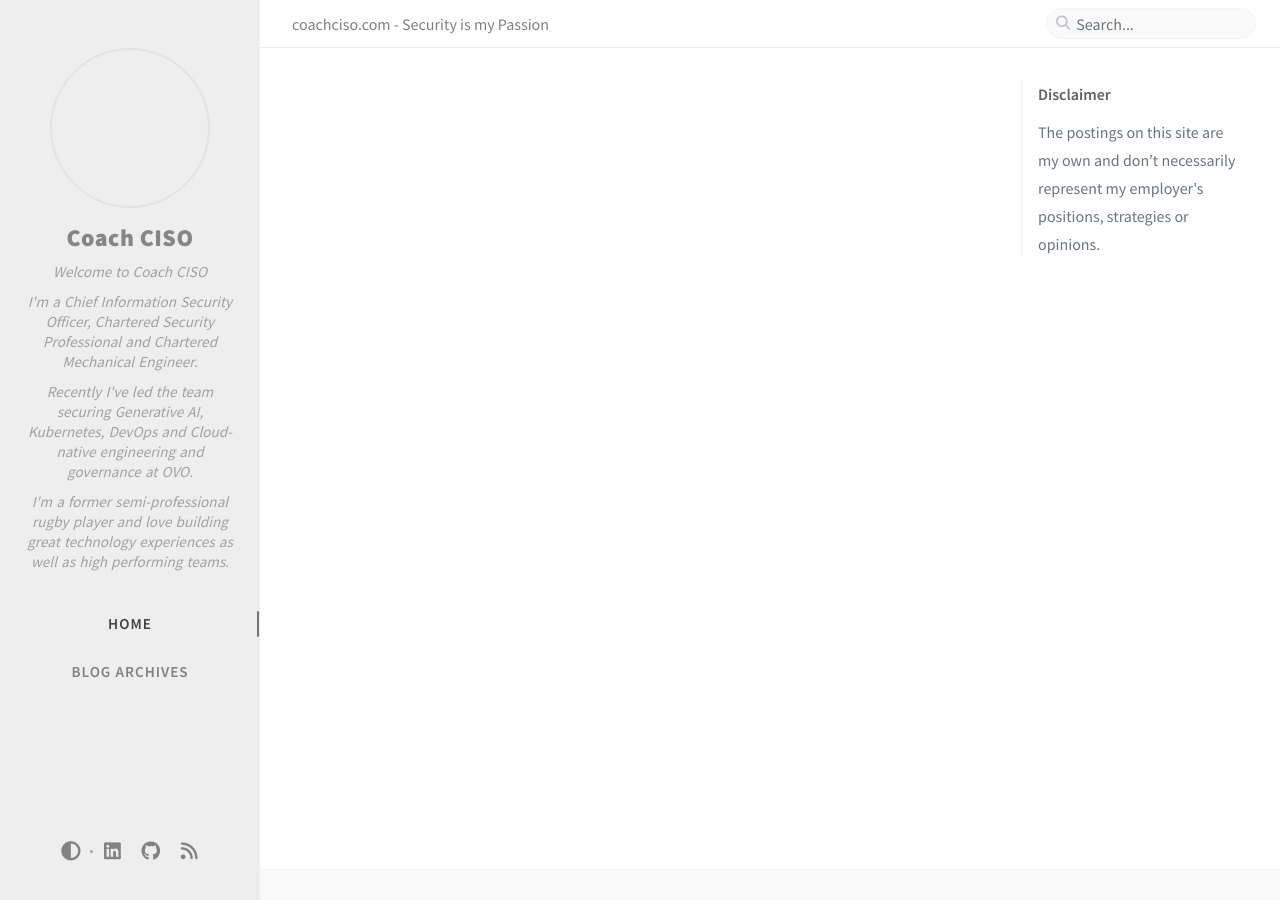
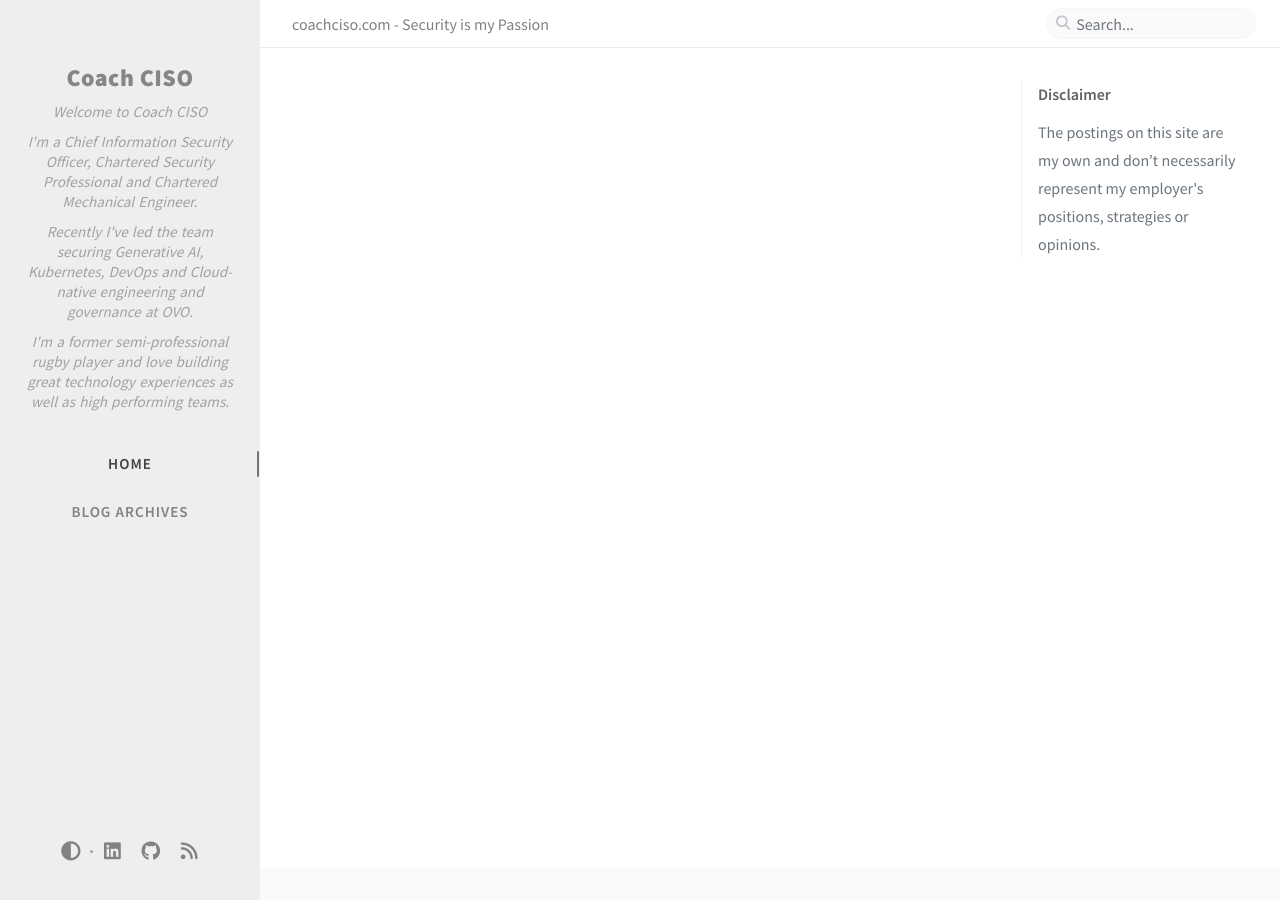
Before and after one commit to CoachCISO/CoachCISO.github.io, a Jekyll site: the page built from index.html, in a window 1280 px wide. Built offline with Jekyll 4.4.1, drawn with Linux system fonts in a browser that asks for light colours; comment, search, counter and statistics services are not loaded.

Commit message:
Hide entire avatar block when site.avatar is empty
The conditional previously only suppressed the <img>, leaving the
styled circular <a> wrapper visible as a 10rem bordered ring.
Wrap the whole #avatar div in the guard so the sidebar collapses
cleanly when no avatar is configured.

Co-Authored-By: Claude Opus 4.7 (1M context) <noreply@anthropic.com>

```diff
--- a/_includes/sidebar.html
+++ b/_includes/sidebar.html
@@ -4,9 +4,9 @@
 
 <div id="sidebar" class="d-flex flex-column align-items-end">
   <div class="profile-wrapper text-center">
-    <div id="avatar">
-      <a href="{{ '/' | relative_url }}" class="mx-auto">
-        {% if site.avatar != empty and site.avatar %}
+    {% if site.avatar != empty and site.avatar %}
+      <div id="avatar">
+        <a href="{{ '/' | relative_url }}" class="mx-auto">
           {% capture avatar_url %}
             {% if site.avatar contains '://' %}
               {{ site.avatar }}
@@ -17,9 +17,9 @@
             {% endif %}
           {% endcapture %}
           <img src="{{ avatar_url | strip }}" alt="avatar" onerror="this.style.display='none'">
-        {% endif %}
-      </a>
-    </div>
+        </a>
+      </div>
+    {% endif %}
 
     <div class="site-title">
       <a href="{{ '/' | relative_url }}">{{ site.title }}</a>
```
